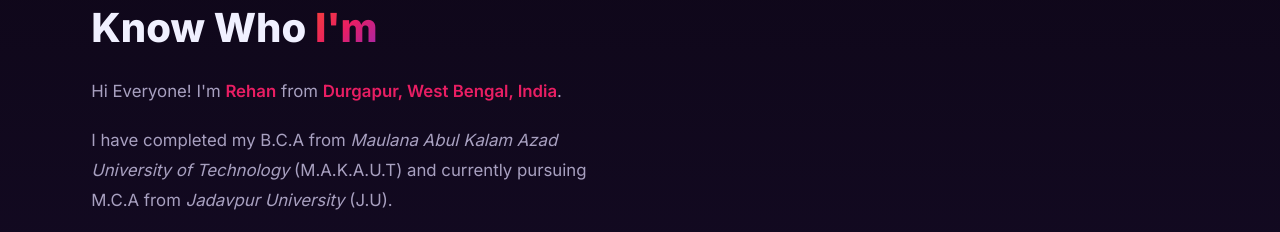
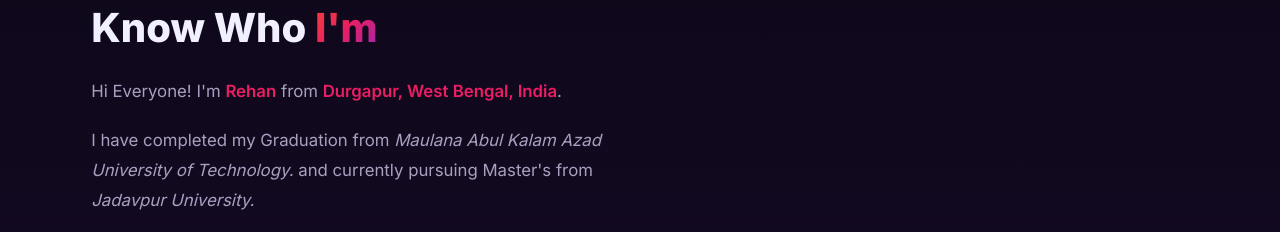
Before and after one commit to RRR-STAR/portfolio, a plain HTML site: page index.html in a window 1280 px wide. Shown: the part 1080-1312 px from the top of the page. Drawn offline with nearby package versions, Linux system fonts and the light colour scheme; animation ran at ten frames a second.

Commit message:
Update: some current info update.

```diff
--- a/index.html
+++ b/index.html
@@ -109,7 +109,7 @@
             <span class="highlight">Durgapur, West Bengal, India</span>.
           </p>
           <p>
-            I have completed my B.C.A from <em>Maulana Abul Kalam Azad University of Technology</em> (M.A.K.A.U.T) and currently pursuing M.C.A from <em>Jadavpur University</em> (J.U).
+            I have completed my Graduation from <em>Maulana Abul Kalam Azad University of Technology.</em> and currently pursuing Master's from <em>Jadavpur University.</em>
           </p>
           <p>
             I love to do programming and after spending 3+ years, I have at least learnt something, I think… 🤷‍♂️
```
